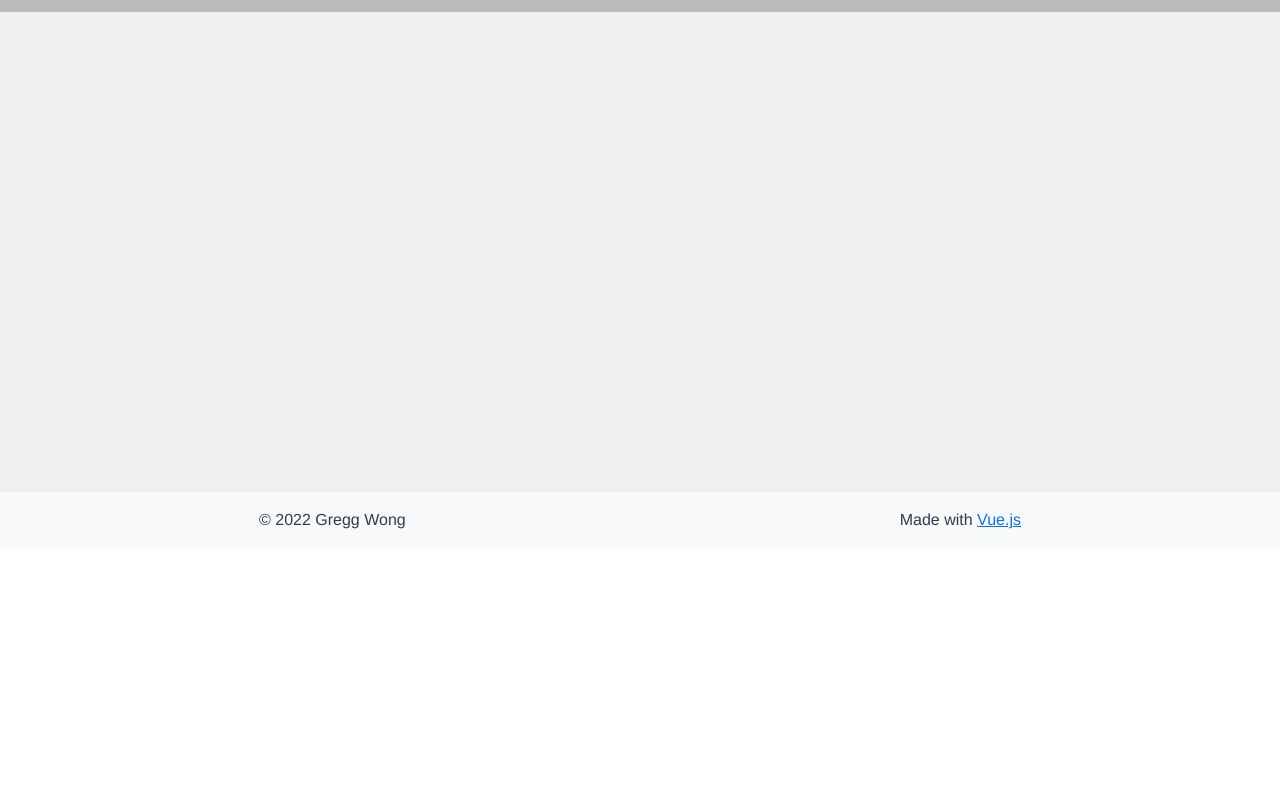
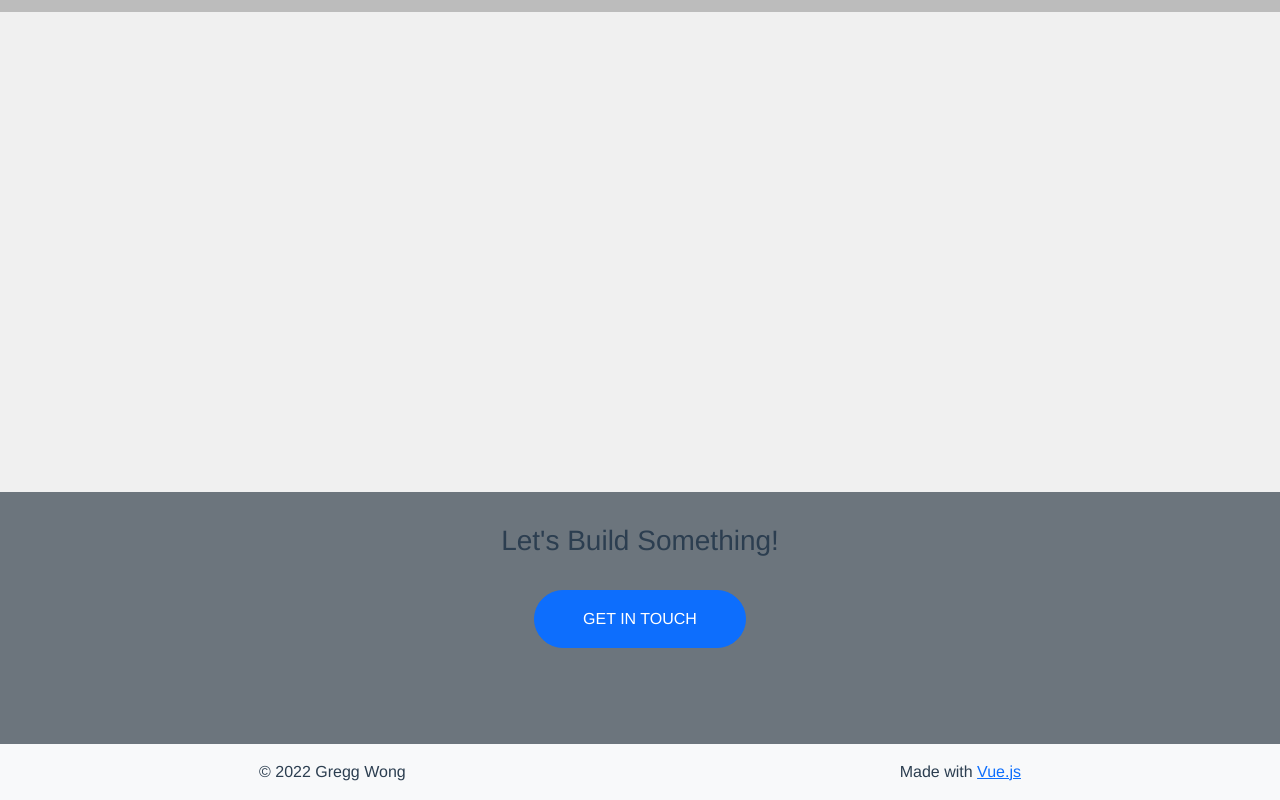
Before and after one commit to Jon-Mykal/personal-website, a Vue app: page /services/development in a window 1280 px wide. Shown: the part 686-1486 px from the top of the page. Before the commit the page ends 1234 px from the top, so only its background shows below. Built offline with nearby package versions, Linux system fonts and the light colour scheme.

Commit message:
Add CallToAction

```diff
--- a/src/views/DevelopmentView.vue
+++ b/src/views/DevelopmentView.vue
@@ -3,6 +3,7 @@
         <Hero pageTitle="Development"/>
         <section class="tech-stacks"></section>
         <section class="dev-work"></section>
+        <CallToAction headerTitle="Let's Build Something!" />
     </section>
 </template>
 
```
